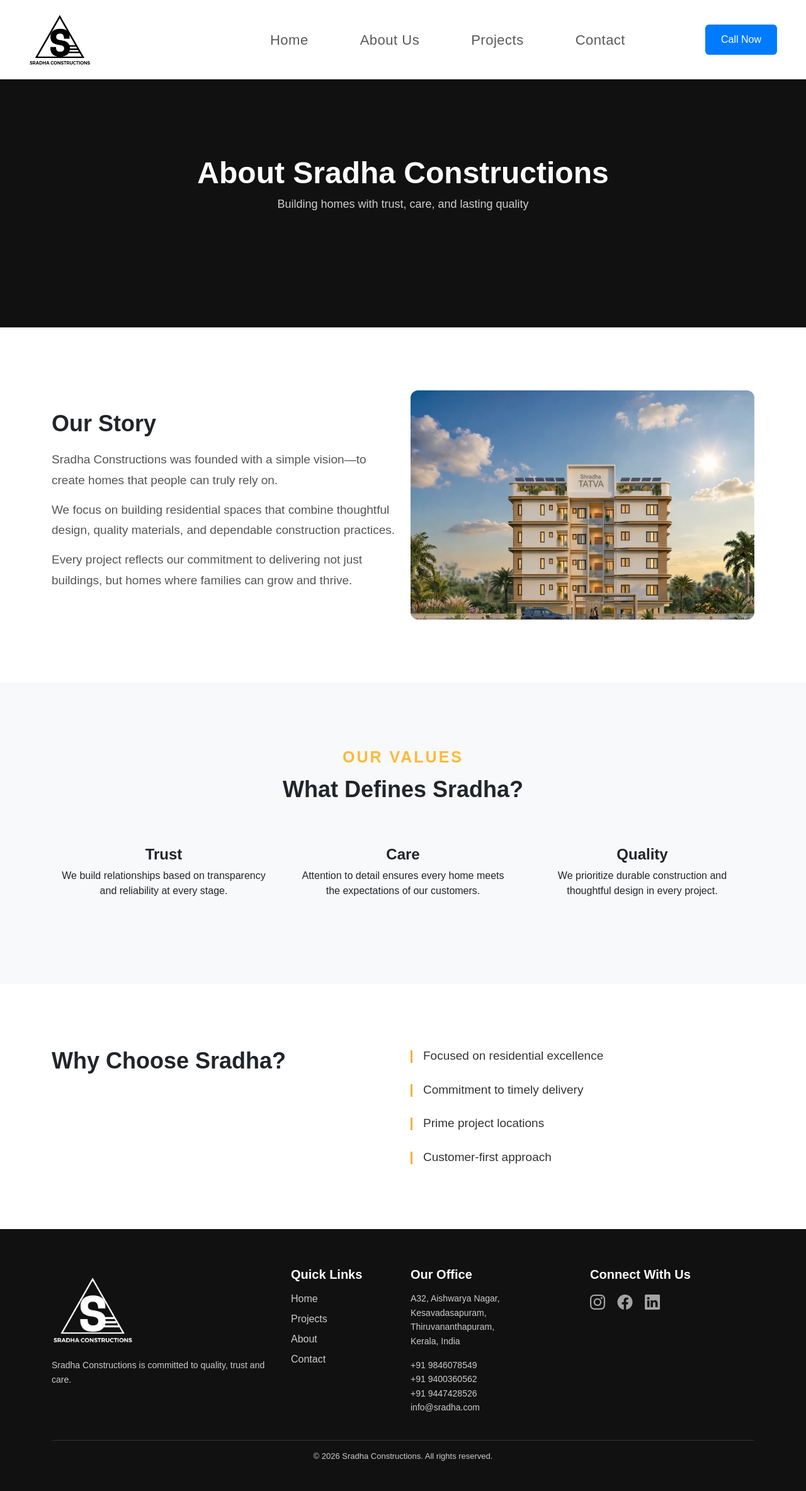
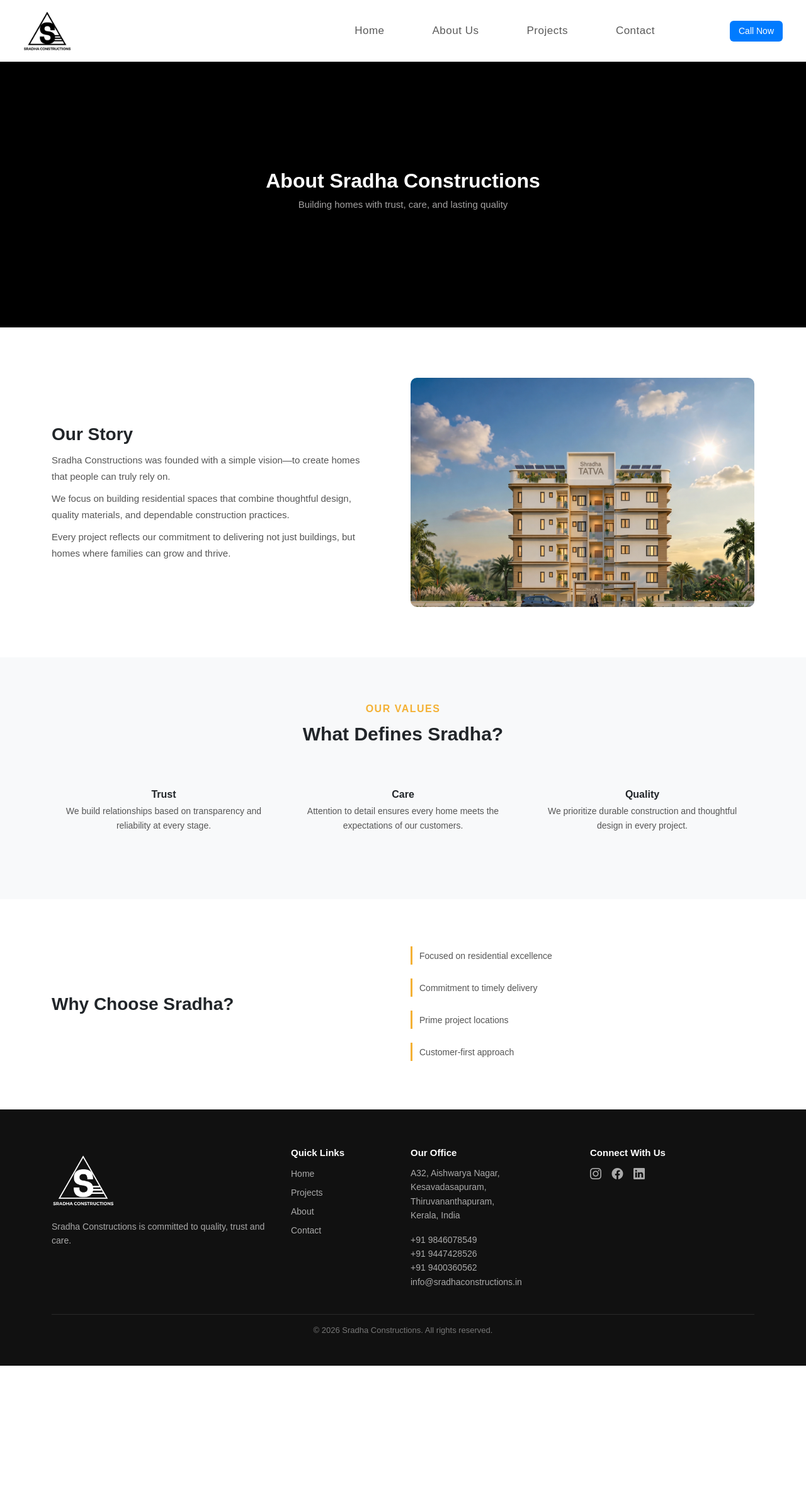
Before and after one commit to bevansj17/sradhaconstructions, a Flask app: page /about in a window 1280 px wide. Shown: the whole page at 63% size. After the commit the page ends 2169 px from the top, so only its background shows below. Run offline with Flask 3, Linux system fonts and the light colour scheme.

Commit message:
updated UI and styling across pages

```diff
--- a/static/css/style.css
+++ b/static/css/style.css
@@ -13,7 +13,7 @@ header {
 
 nav a {
     color: white;
-    margin: 10px;
+    margin: 5px;
     text-decoration: none;
 }
 
@@ -137,7 +137,7 @@ nav a {
     margin-right: 70px; /* pushes menu to the right */
 }
 .navbar-nav .nav-item {
-    margin: 0 18px;   /* space between items */
+    margin: 0 10px;   /* space between items */
 }
 .dropdown:hover .dropdown-menu {
     display: block;
@@ -202,7 +202,7 @@ nav a {
 }
 
 .carousel-caption h1 {
-    font-size: 60px;
+    font-size: 50px;
     font-weight: 700;
 }
 
@@ -788,7 +788,7 @@ nav a {
 }
 
 .area-image-wrapper img {
-    width: 95%;
+    width: 85%;
     border-radius: 12px;
 }
 
@@ -867,3 +867,343 @@ nav a {
     background: #c9a96e;
     color: black;
 }
+.navbar {
+    padding: 8px 20px !important;   /* smaller height */
+}
+.nav-link {
+    font-size: 17px;   /* was ~16–18 */
+    font-weight: 500;
+}
+.navbar-nav .nav-item {
+    margin-left: 10px;
+    margin-right: 10px;
+}
+.logo {
+    height: 62px;   /* try 40–50px */
+}
+.navbar .btn {
+    padding: 6px 14px;
+    font-size: 14px;
+    border-radius: 6px;
+}
+.navbar-nav {
+    gap: 10px;
+}
+.section-subtitle-a {
+    font-size: 16px;       /* smaller, more subtle */
+    letter-spacing: 1.5px;
+    font-weight: 600;
+}
+
+.section-title {
+    font-size: 30px;       /* reduce from ~36–40 */
+    font-weight: 600;
+    margin-bottom: 10px;
+}
+
+.feature-box h4 {
+    font-size: 16px;       /* was ~18–20 */
+    font-weight: 600;
+    margin-bottom: 8px;
+}
+
+.feature-box p {
+    font-size: 14px;       /* cleaner readability */
+    line-height: 1.6;
+    color: #555;
+}
+/* Subtitle */
+.project-subtitle {
+    font-size: 16px;
+    letter-spacing: 1.5px;
+    font-weight: 600;
+    color: #ffb936;
+}
+
+/* Title */
+.project-title {
+    font-size: 32px;   /* reduce from ~38–42 */
+    font-weight: 600;
+    margin: 10px 0;
+}
+
+/* Description */
+.project-description {
+    font-size: 15px;
+    line-height: 1.6;
+    color: #555;
+    max-width: 90%;
+}
+
+/* Highlights */
+.project-highlights span {
+    font-size: 13px;
+    padding: 6px 12px;
+    margin-right: 8px;
+}
+.project-btn {
+    font-size: 14px;
+    padding: 8px 18px;
+}
+.featured-project {
+    padding: 80px 0;
+}
+
+.project-highlights {
+    margin: 15px 0;
+}
+
+/* Subtitle */
+.about-subtitle {
+    font-size: 16px;
+    letter-spacing: 1.5px;
+    font-weight: 600;
+    color: #ffb936;
+}
+
+/* Title */
+.about-title {
+    font-size: 30px;   /* reduce from ~36–40 */
+    font-weight: 600;
+    margin: 10px 0 15px;
+    max-width: 85%;
+}
+
+/* Paragraphs */
+.about-text {
+    font-size: 15px;
+    line-height: 1.7;
+    color: #555;
+    margin-bottom: 10px;
+    max-width: 90%;
+}
+.about-image {
+    width: 100%;
+    border-radius: 10px;
+}
+
+.footer-section {
+    background: #111;
+    color: #ccc;
+    padding: 60px 0 30px;   /* reduced */
+}
+.footer-logo {
+    height: 100px;   /* smaller + cleaner */
+    width: 100px;
+    margin-bottom: 15px;
+}
+.footer-text {
+    font-size: 14px;
+    line-height: 1.6;
+    color: #aaa;
+}
+.footer-heading {
+    font-size: 15px;
+    font-weight: 600;
+    margin-bottom: 12px;
+    color: #fff;
+}
+.footer-links {
+    list-style: none;
+    padding: 0;
+}
+
+.footer-links li {
+    margin-bottom: 6px;
+}
+
+.footer-links a {
+    text-decoration: none;
+    color: #aaa;
+    font-size: 14px;
+    transition: 0.3s;
+}
+
+.footer-links a:hover {
+    color: #fff;
+}
+.social-icons a {
+    font-size: 18px;
+    color: #aaa;
+    margin-right: 12px;
+    transition: 0.3s;
+}
+
+.social-icons a:hover {
+    color: #c8922d;
+}
+.footer-bottom p {
+    font-size: 13px;
+    color: #777;
+}
+.footer-bottom {
+    border-top: 1px solid rgba(255,255,255,0.1);
+    padding-top: 15px;
+}
+
+/* HERO SECTION */
+.about-hero {
+    padding: 70px 0 50px;   /* reduced height */
+    background: #000000;
+}
+
+.about-hero h1 {
+    font-size: 32px;   /* reduce from ~40+ */
+    font-weight: 600;
+    margin-bottom: 8px;
+}
+
+.about-hero p {
+    font-size: 15px;
+    color: #cecccc;
+}
+/* STORY SECTION */
+.about-story {
+    padding: 80px 0;
+}
+
+.about-story .about-title {
+    font-size: 28px;   /* slightly smaller */
+    font-weight: 600;
+    margin-bottom: 12px;
+}
+
+.about-story .about-text {
+    font-size: 15px;
+    line-height: 1.7;
+    color: #555;
+    margin-bottom: 10px;
+    max-width: 90%;
+}
+.about-img {
+    width: 100%;
+    border-radius: 10px;
+}
+.about-values {
+    padding: 70px 0;   /* slightly tighter */
+    background: #f8f9fa;   /* optional, matches your theme */
+}
+.about-values .section-subtitle-a {
+    font-size: 16px;
+    letter-spacing: 1.5px;
+    font-weight: 600;
+    color: #f4b135;
+}
+
+.about-values .section-title {
+    font-size: 30px;
+    font-weight: 600;
+    margin-bottom: 10px;
+}
+/* Heading */
+.value-box h4 {
+    font-size: 16px;
+    font-weight: 600;
+    margin-bottom: 6px;
+}
+
+/* Text */
+.value-box p {
+    font-size: 14px;
+    line-height: 1.6;
+    color: #555;
+}
+.value-box {
+    padding: 20px;
+    border-radius: 8px;
+    transition: 0.3s;
+}
+
+.value-box:hover {
+    background: #fff;
+    box-shadow: 0 5px 20px rgba(0,0,0,0.05);
+}
+.about-why {
+    padding: 70px 0;
+}
+.about-why .about-title {
+    font-size: 28px;
+    font-weight: 600;
+    margin-bottom: 10px;
+}
+.about-why .row {
+    align-items: center;
+}
+.about-features {
+    display: flex;
+    flex-direction: column;
+    gap: 10px;
+}
+
+.feature-item {
+    padding: 10px 14px;
+    background: #ffffff;
+    border-radius: 6px;
+}
+
+.feature-item p {
+    font-size: 14px;
+    margin: 0;
+    color: #555;
+}
+/* Subtitle */
+.section-subtitle {
+    font-size: 17px;
+    letter-spacing: 1.5px;
+    font-weight: 600;
+    color: #f4b135;
+}
+
+/* Title */
+.project-title {
+    font-size: 30px;   /* reduced */
+    font-weight: 600;
+    margin: 10px 0;
+}
+
+/* Description */
+.project-description {
+    font-size: 15px;
+    line-height: 1.6;
+    color: #555;
+    max-width: 90%;
+}
+.project-highlights {
+    margin: 12px 0;
+}
+
+
+.project-btn,
+.project-btn-outline {
+    font-size: 14px;
+    padding: 8px 16px;
+    margin-right: 10px;
+}
+.amenities-section {
+    padding: 70px 0;
+    background: #f8f9fa;
+}
+.amenities-section .section-title {
+    font-size: 30px;
+    font-weight: 600;
+}
+.amenities-section .feature-item {
+    padding: 10px 14px;
+    background: #fff;
+    border-radius: 6px;
+    margin-bottom: 10px;
+    transition: 0.3s;
+}
+
+.amenities-section .feature-item p {
+    font-size: 14px;
+    margin: 0;
+    color: #555;
+}
+.amenities-section .feature-item:hover {
+    box-shadow: 0 5px 15px rgba(0,0,0,0.05);
+    transform: translateY(-2px);
+}
+.amenities-section img {
+    border-radius: 10px;
+}
--- a/templates/about.html
+++ b/templates/about.html
@@ -129,8 +129,8 @@
           India
         </p>
         <p class="footer-text">
-           +91 9846078549<br>+91 9400360562<br>+91 9447428526<br>
-           info@sradha.com
+           +91 9846078549<br>+91 9447428526<br>+91 9400360562<br>
+           info@sradhaconstructions.in
         </p>
       </div>
 
--- a/templates/contact.html
+++ b/templates/contact.html
@@ -44,7 +44,7 @@
 
           <div class="contact-item">
             <h5>Email</h5>
-            <p><a href="mailto:info@sradha.com">info@sradhaconstructions.com</a></p>
+            <p><a href="mailto:info@sradha.com">info@sradhaconstructions.in</a></p>
           </div>
 
           <div class="contact-item">
@@ -113,8 +113,8 @@
           India
         </p>
         <p class="footer-text">
-           +91 9846078549<br>+91 9400360562<br>+91 9447428526<br>
-           info@sradha.com
+           +91 9846078549<br>+91 9447428526<br>+91 9400360562<br>
+           info@sradhaconstructions.in
         </p>
       </div>
 
--- a/templates/old.html
+++ b/templates/old.html
@@ -169,8 +169,8 @@
           India
         </p>
         <p class="footer-text">
-           +91 9846078549<br>+91 9400360562<br>+91 9447428526<br>
-           info@sradha.com
+           +91 9846078549<br>+91 9447428526<br>+91 9400360562<br>
+           info@sradhaconstructions.in
         </p>
       </div>
 
```
Also changed, not shown: templates/home.html (+5 -4 lines), templates/tatva.html (+4 -4 lines).
